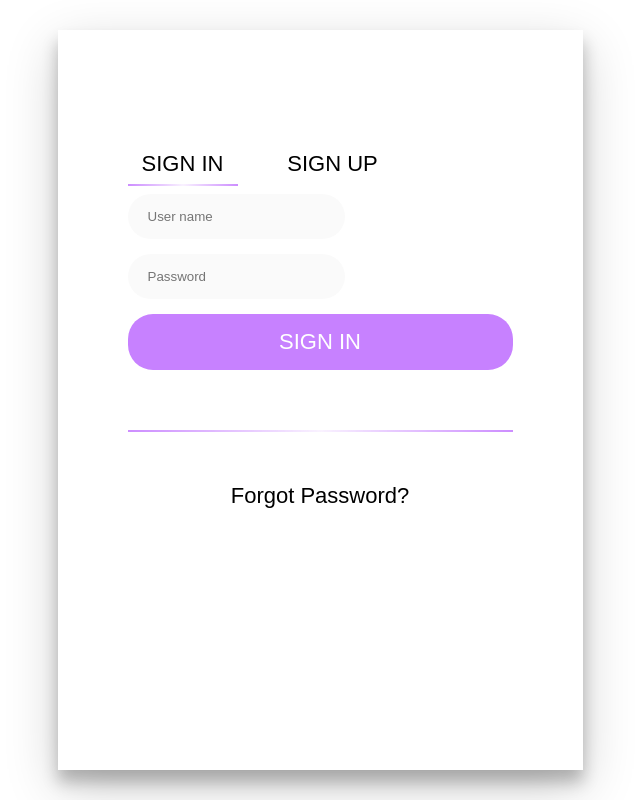
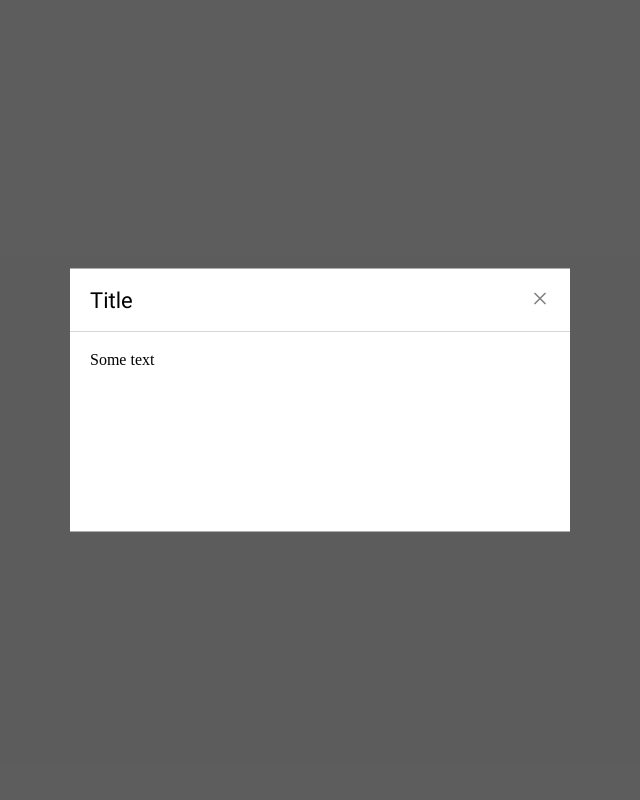
Before and after one commit to devojka-od-papira/hussle, a React (Create React App) app: page / in a window 1280 px wide. Shown: the whole page, without its empty margins (320-960 px from the left). Built offline with nearby package versions, Linux system fonts and the light colour scheme.

Commit message:
Change conditional for render button

```diff
--- a/src/components/modal/Modal.module.scss
+++ b/src/components/modal/Modal.module.scss
@@ -1,10 +1,15 @@
 .wrapper {
-  display: flex;
-  align-items: center;
-  justify-content: center;
-  background-color: rgba(#181818FF, 0.7);
   width: 100%;
   height: 100vh;
+  position: relative;
+  background-color: rgba(#181818FF, 0.7);
+}
+
+.modal {
+  position: absolute;
+  left: 50%;
+  top: 50%;
+  transform: translate(-50%, -50%);
 }
 
 .header {
--- a/src/components/modal/index.tsx
+++ b/src/components/modal/index.tsx
@@ -11,7 +11,7 @@ interface ModalProps {
 }
 const Modal: FC<ModalProps> = ({ isOpen, handleClose, children }) => (isOpen ? (
   <div className={styles.wrapper} onClick={handleClose} onKeyDown={handleClose}>
-    <div>
+    <div className={styles.modal}>
       <div className={styles.header}>
         <Typography variant="h2" type={TextType.Heading2}>Title</Typography>
         <X onClick={handleClose} size={20} color="gray" />
--- a/src/views/login/index.tsx
+++ b/src/views/login/index.tsx
@@ -5,40 +5,47 @@ import SignUp from '../../components/signUp';
 import Typography from '../../components/typography';
 
 import styles from './Login.module.scss';
+import Modal from '../../components/modal';
 
 const Login = () => {
   const [isActive, setIsActive] = useState(0);
+  const [isOpen, setIsOpen] = useState(true);
   const handleClick = (status : number) => {
     setIsActive(status);
   };
-  return (
-    <div className={styles.pageContainer}>
-      <div className={styles.container}>
-        <div className={styles.wrapper}>
-          <div className={styles.buttonWrapper}>
-            <Button onClick={() => handleClick(0)} className={styles.button}>
-              <Typography variant="h2">Sign in</Typography>
-            </Button>
-            <Button onClick={() => handleClick(1)} className={styles.button}>
-              <Typography variant="h2">Sign up</Typography>
-            </Button>
-          </div>
-          <div>
-            <div
-              className={styles.hr}
-              style={{ transform: `translateX(${isActive < 2 ? isActive * 150 : 0}px)` }}
-            />
-          </div>
-          <div
-            className={styles.loginForm}
-            style={{ transform: `rotateY(${isActive < 2 ? isActive * 180 : 0}deg)` }}
-          >
-            <SignIn isActive={isActive} setIsActive={() => setIsActive(2)} />
-            <SignUp setIsActive={() => setIsActive(0)} />
-          </div>
-        </div>
-      </div>
-    </div>
-  );
+
+  const handleOpen = () => {
+    setIsOpen(!isOpen);
+  };
+  return <Modal isOpen={isOpen} handleClose={handleOpen}>Some text</Modal>;
+  // return (
+  //   <div className={styles.pageContainer}>
+  //     <div className={styles.container}>
+  //       <div className={styles.wrapper}>
+  //         <div className={styles.buttonWrapper}>
+  //           <Button onClick={() => handleClick(0)} className={styles.button}>
+  //             <Typography variant="h2">Sign in</Typography>
+  //           </Button>
+  //           <Button onClick={() => handleClick(1)} className={styles.button}>
+  //             <Typography variant="h2">Sign up</Typography>
+  //           </Button>
+  //         </div>
+  //         <div>
+  //           <div
+  //             className={styles.hr}
+  //             style={{ transform: `translateX(${isActive < 2 ? isActive * 150 : 0}px)` }}
+  //           />
+  //         </div>
+  //         <div
+  //           className={styles.loginForm}
+  //           style={{ transform: `rotateY(${isActive < 2 ? isActive * 180 : 0}deg)` }}
+  //         >
+  //           <SignIn isActive={isActive} setIsActive={() => setIsActive(2)} />
+  //           <SignUp setIsActive={() => setIsActive(0)} />
+  //         </div>
+  //       </div>
+  //     </div>
+  //   </div>
+  // );
 };
 export default Login;
```
Also changed, not shown: src/components/modal/Modal.stories.module.scss (added, +14 -0 lines), 1 other file (tests, documents, lock files or other folders).
